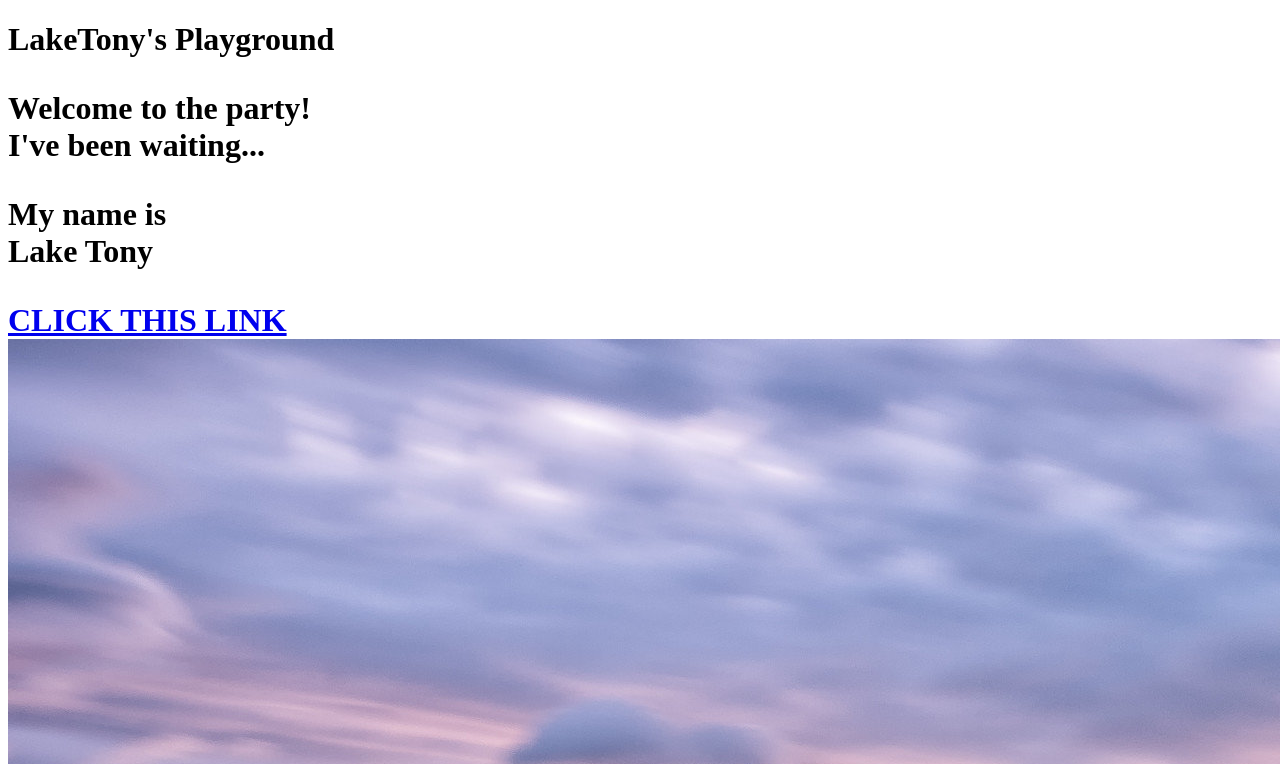
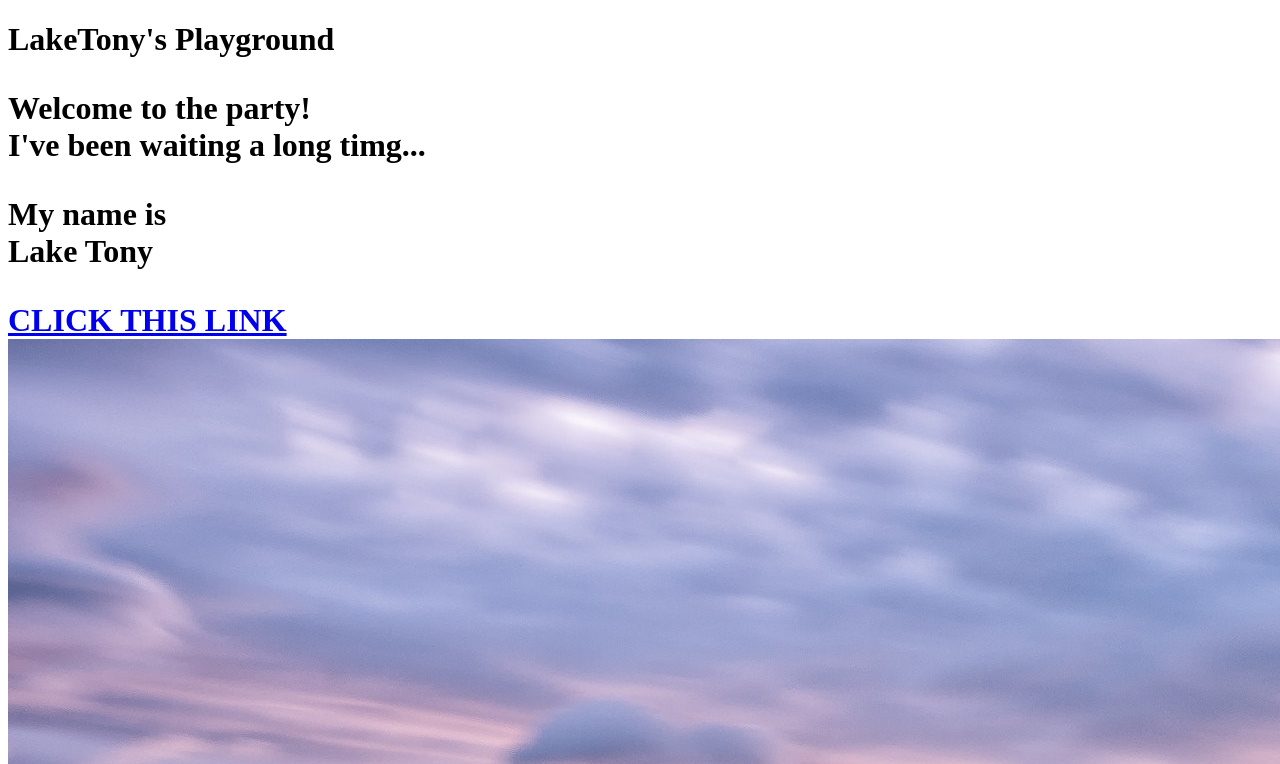
Before and after one commit to LakeTonyxo/LakeTony-Playground, a plain HTML site: page tony tent.html in a window 1280 px wide. Shown: the top 764 px of the page. Drawn offline with Linux system fonts and the light colour scheme.

Commit message:
Update tony tent.html

```diff
--- a/tony tent.html
+++ b/tony tent.html
@@ -5,7 +5,7 @@
 </head>
 <body>
 	<h1>LakeTony's Playground</<h1>
-	<p><b>Welcome to the party!<br>I've been waiting...</p></b>
+	<p><b>Welcome to the party!<br>I've been waiting a long timg...</p></b>
 	<p>My name is <br>
 		Lake Tony</p>
 	<a href="https://google.com" target="_blank" title="Let's go to google">CLICK THIS LINK</a>
```
